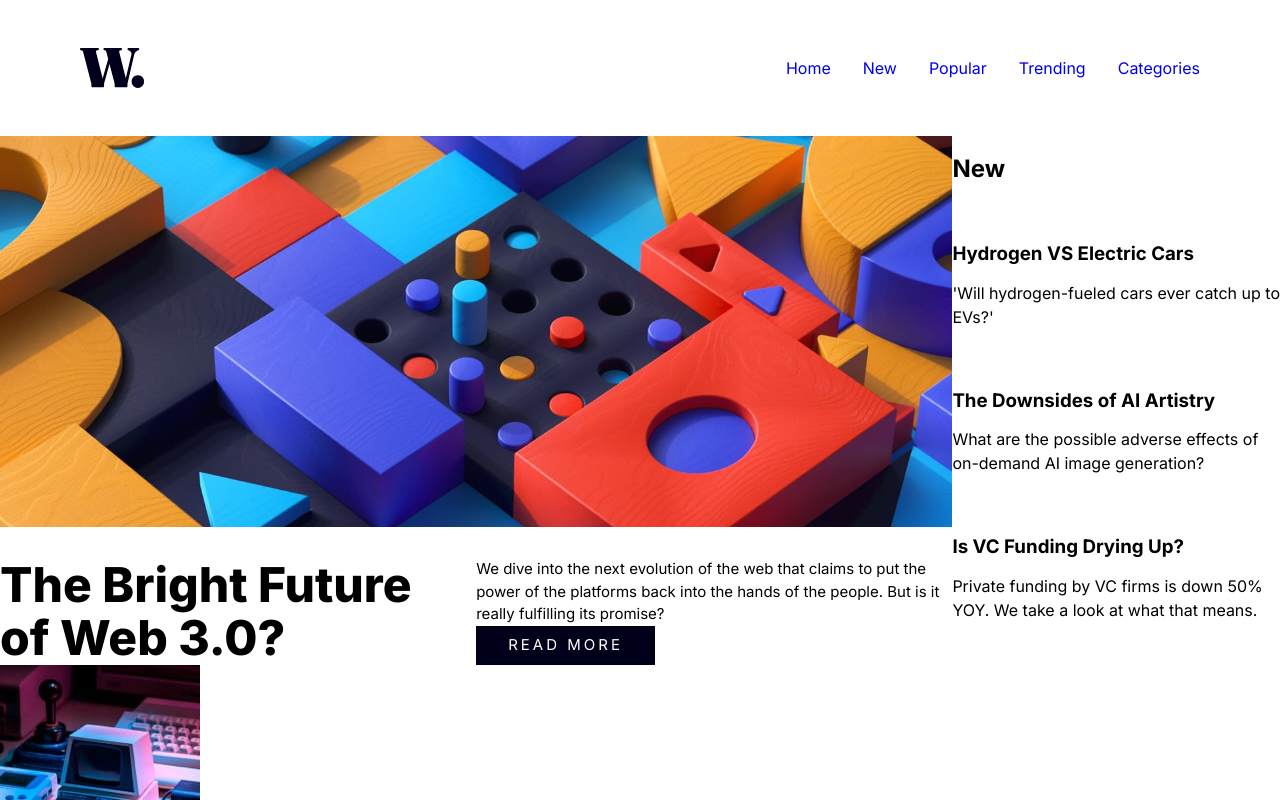
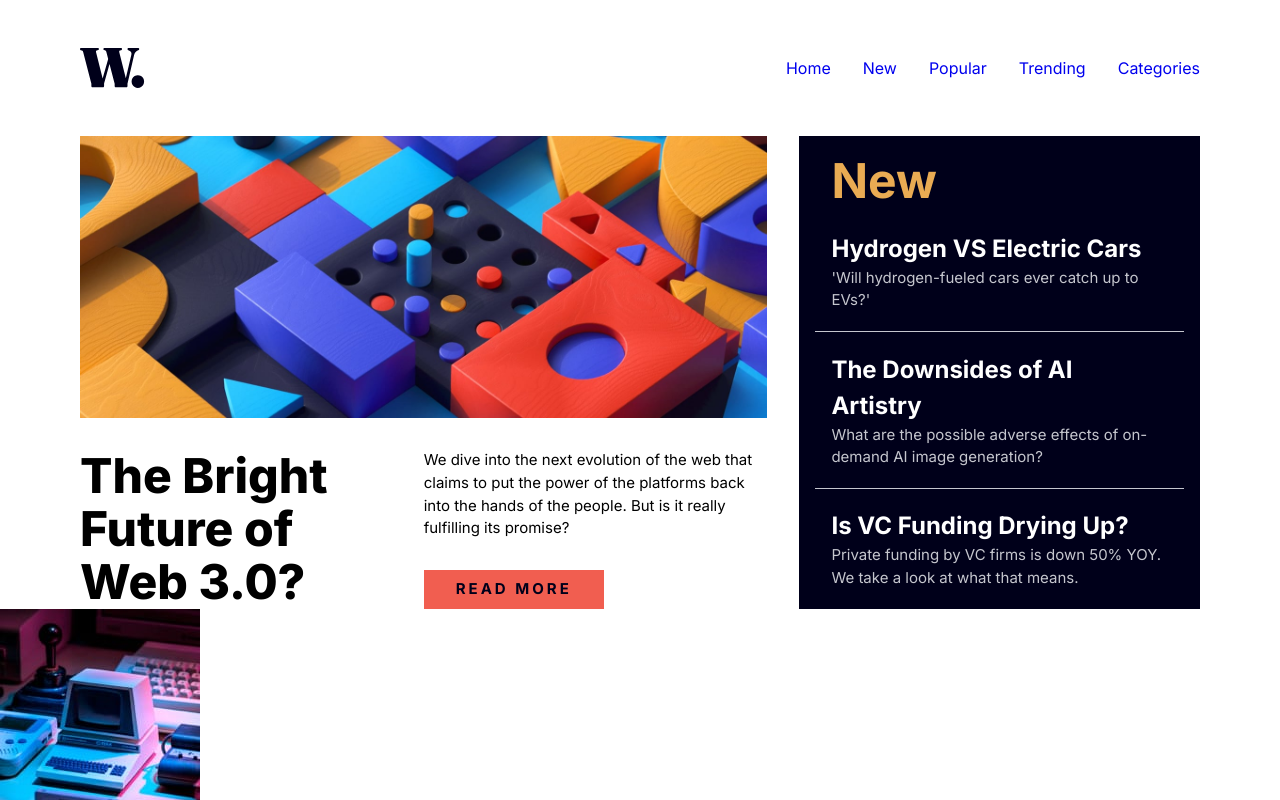
Before and after one commit to Chris-Wagg-Frontend-Mentor-Projects/news-homepage, a Next.js app: page / in a window 1280 px wide. Shown: the top 800 px of the page. Built offline with nearby package versions, Linux system fonts and the light colour scheme.

Commit message:
aside bar styles done and hover states added

```diff
--- a/src/app/components/AsideCard.jsx
+++ b/src/app/components/AsideCard.jsx
@@ -1,8 +1,12 @@
+import Link from 'next/link'
+
 export default function AsideCard(props) {
 	const { title, text } = props
 	return (
 		<article className='aside-card'>
-			<h3 className='aside-card__title'>{title}</h3>
+			<Link href='/' className='aside-card__title'>
+				{title}
+			</Link>
 			<p className='aside-card__text'>{text}</p>
 		</article>
 	)
--- a/src/app/globals.css
+++ b/src/app/globals.css
@@ -96,9 +96,9 @@ html {
 .body-container {
 	display: grid;
 	grid-template:
-		'main main main aside'
-		'main main main aside'
-		'article article article article';
+		'main main aside'
+		'main main aside'
+		'article article article';
 }
 
 /* utility classes */
@@ -112,17 +112,14 @@ html {
 }
 
 .main-article {
-	display: grid;
 	grid-area: main;
 }
 
 .aside-container {
-	display: grid;
 	grid-area: aside;
 }
 
 .articles-container {
-	display: grid;
 	grid-area: article;
 }
 
@@ -196,13 +193,17 @@ html {
 
 .nav-bar__button--mobile {
 	text-decoration: none;
-	color: black;
+	color: var(--clr-very-dark-blue);
 	margin: 0 1rem;
-	font-size: 20px;
+	font-size: 1.25rem;
 	font-weight: var(--fw-light);
 }
 
 /* main article */
+
+.main-article {
+	margin: 0 2rem 0 5rem;
+}
 
 .main-article-wrapper {
 	display: grid;
@@ -225,11 +226,64 @@ html {
 	width: fit-content;
 	padding: 0.5rem 2rem;
 	border: 0;
+	background-color: var(--clr-red);
+	color: var(--clr-very-dark-blue);
+	letter-spacing: 3px;
+	transition: background-color 0.15s ease-in-out, color 0.15s ease-in-out;
+	font-weight: var(--fw-med);
+}
+
+.read-more-button:hover {
 	background-color: var(--clr-very-dark-blue);
 	color: var(--clr-off-white);
-	letter-spacing: 3px;
 }
 
+/* aside */
+
+.aside-container {
+	background-color: var(--clr-very-dark-blue);
+	padding: 0 1rem;
+	margin-right: 5rem;
+	display: grid;
+}
+
+.aside__title {
+	color: var(--clr-soft-orange);
+	font-weight: var(--fw-med);
+	font-size: 3rem;
+	align-self: center;
+	margin-top: 1rem;
+	margin-left: 1rem;
+}
+
+.aside-card {
+	border-bottom: 1px solid var(--clr-gray-blue);
+	display: flex;
+	flex-direction: column;
+	justify-content: center;
+	padding: 1rem;
+}
+
+.aside-card:last-of-type {
+	border-bottom: 0;
+}
+
+.aside-card__title {
+	color: white;
+	font-size: 1.5rem;
+	text-decoration: none;
+	font-weight: var(--fw-med);
+	transition: color 0.15s ease-in-out;
+}
+
+.aside-card__title:hover {
+	color: var(--clr-soft-orange);
+}
+.aside-card__text {
+	color: var(--clr-gray-blue);
+	font-size: var(--fs-paragraph);
+	margin-top: 0;
+}
 /* media queries */
 
 @media (max-width: 800px) {
```
